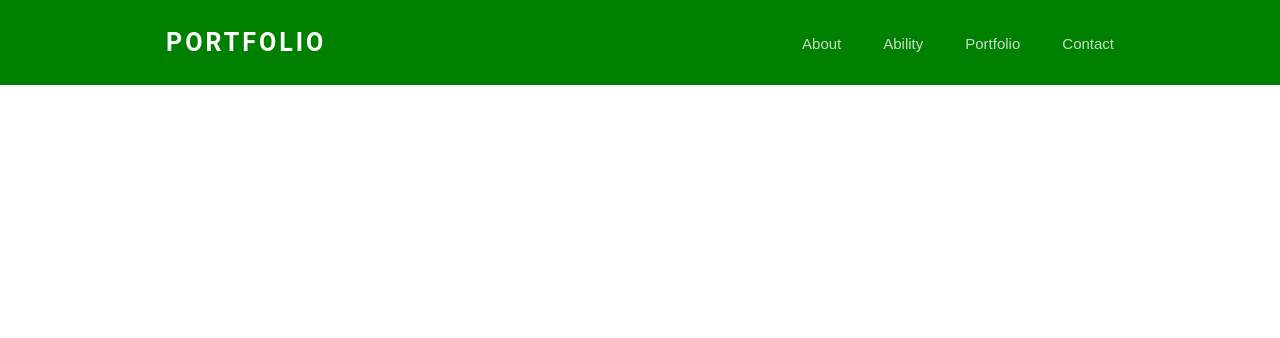
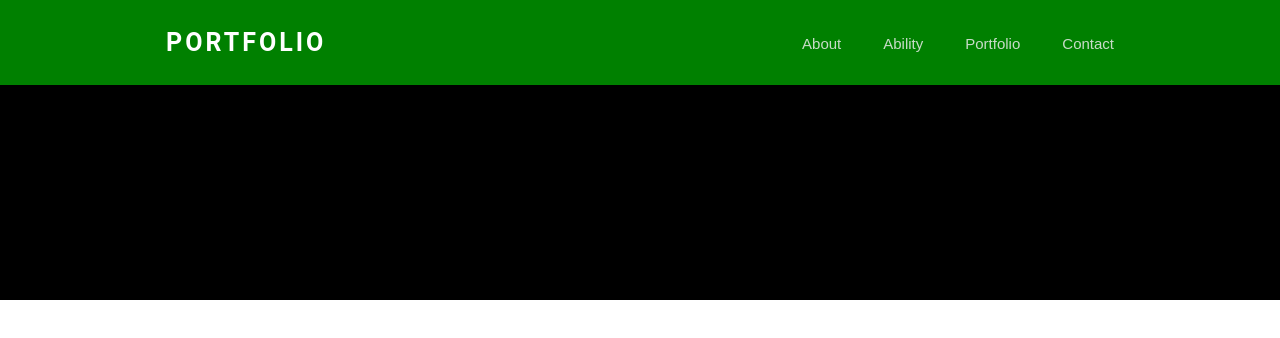
Before and after one commit to daaaayeah/react-github-pages, a React (Create React App) app: page / in a window 1280 px wide. Shown: the top 338 px of the page. Built offline with nearby package versions, Linux system fonts and the light colour scheme.

Commit message:
Add contact area

```diff
--- a/src/Bottom.js
+++ b/src/Bottom.js
@@ -5,14 +5,26 @@ class Bottom extends Component {
     render() {
         return (
             <Contact>
-
+                <div>
+                    <P>CONTACT</P>
+                </div>
             </Contact>
         )
     }
 }
 
 const Contact = styled.div`
+  background-color: black;
+  height: 300px;
+  width: 100%;
+  display: inline-block;
+`;
 
+const P = styled.p`
+  color: white;
+  background-color: transparent;
+  font-size: 25px;
+  font-family: Roboto;
 `;
 
 export default Bottom;
```
